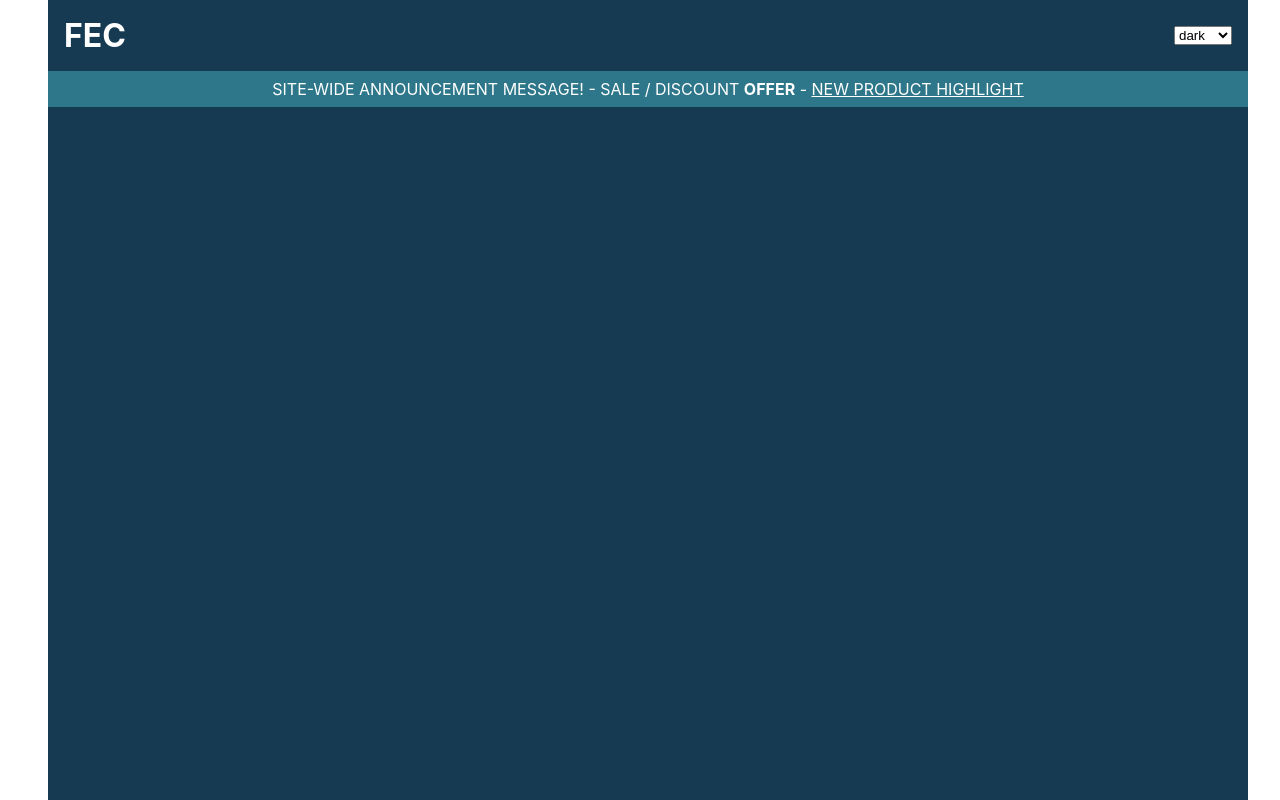
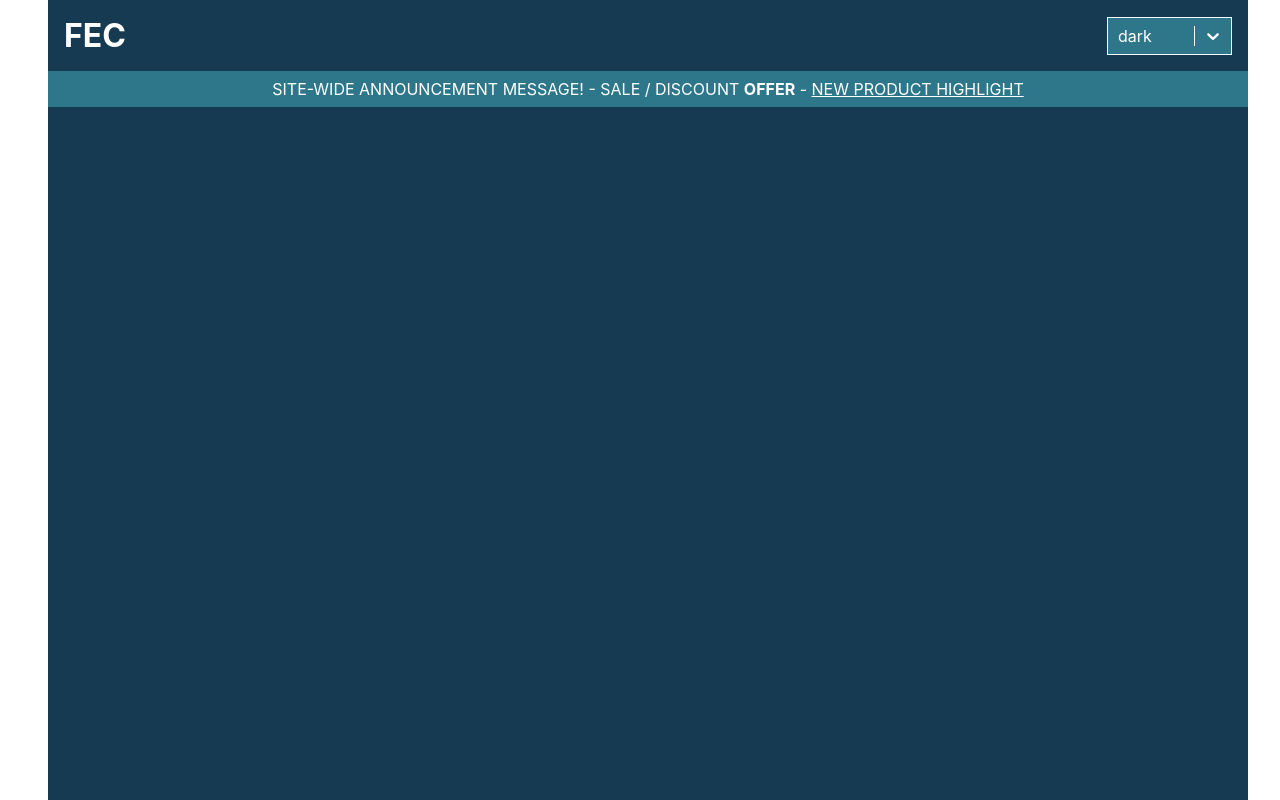
Before and after one commit to derivatively-dynamos/aix-en-provence, a React app: page / in a window 1280 px wide. Shown: the top 800 px of the page. Built offline with nearby package versions, Linux system fonts and the light colour scheme; no server answers.

Commit message:
Style theme select

```diff
--- a/src/components/Header.jsx
+++ b/src/components/Header.jsx
@@ -1,27 +1,51 @@
-import React from "react";
-import styled from "styled-components";
+import React, {useContext} from 'react';
+import styled from 'styled-components';
+import { ThemeContext } from 'styled-components';
+import ReactSelect from 'react-select';
 
-const Header = ({curTheme, setTheme, themes}) => {
-
+const Header = ({ curTheme, setTheme, themes }) => {
   const themeList = [];
   for (let theme in themes) {
-    themeList.push(<option key={theme} value={theme}>{theme}</option>)
+    themeList.push(
+      <option key={theme} value={theme}>
+        {theme}
+      </option>
+    );
   }
+  const theme = useContext(ThemeContext);
+
+  const options = [];
+  for (let key in themes) {
+    options.push({
+      value: key,
+      label: key,
+    })
+  }
+
 
   return (
     <Container>
       <Title>
         <H1>FEC</H1>
-        <select value={curTheme} onChange={(e) => setTheme(e.target.value)}>
-          {themeList}
-        </select>
+        <SelectContainer>
+          <ReactSelect
+            options={options}
+            onChange={(e) => setTheme(e.value)}
+            styles={selectStyles}
+            custTheme={theme}
+            placeholder={curTheme}
+            isSearchable={false}
+            value={curTheme}
+          />
+        </SelectContainer>
       </Title>
       <SaleAlert>
-        SITE-WIDE ANNOUNCEMENT MESSAGE! - SALE / DISCOUNT <strong>OFFER</strong> - <u>NEW PRODUCT HIGHLIGHT</u>
+        SITE-WIDE ANNOUNCEMENT MESSAGE! - SALE / DISCOUNT <strong>OFFER</strong>{' '}
+        - <u>NEW PRODUCT HIGHLIGHT</u>
       </SaleAlert>
     </Container>
-  )
-}
+  );
+};
 
 const Title = styled.div`
   display: flex;
@@ -29,21 +53,75 @@ const Title = styled.div`
   justify-content: space-between;
   padding: 0 1em;
   width: 100%;
-`
+`;
 const H1 = styled.h1`
-  margin: .5em 0 ;
-`
+  margin: 0.5em 0;
+`;
 const Container = styled.div`
   width: 100%;
   display: flex;
   flex-direction: column;
-  background-color: ${props => props.theme.background};
-  color: ${props => props.theme.color};
-`
+  background-color: ${(props) => props.theme.background};
+  color: ${(props) => props.theme.color};
+`;
 const SaleAlert = styled.div`
-  background-color: ${props => props.theme.shadow};
-  padding:  .5em;
+  background-color: ${(props) => props.theme.shadow};
+  padding: 0.5em;
   text-align: center;
+`;
+
+export default Header;
+
+const SelectContainer = styled.div`
+  width: 125px;
+  color: ${props => props.theme.color}
 `
 
-export default Header;
+const selectStyles = {
+  //Horrible
+  container: (provided, state) => ({
+    ...provided,
+    flexGrow: '1',
+    borderRadius: 0,
+    backgroundColor: state.selectProps.custTheme.shadow,
+    color: state.selectProps.custTheme.color,
+  }),
+  control: (provided, state) => ({
+    ...provided,
+    borderRadius: 0,
+    backgroundColor: state.selectProps.custTheme.shadow,
+    color: state.selectProps.custTheme.color,
+    border: `${state.selectProps.custTheme.color} 1px solid`,
+  }),
+  option: (provided, state) => ({
+    ...provided,
+    borderRadius: 0,
+    backgroundColor: state.selectProps.custTheme.shadow,
+    color: state.selectProps.custTheme.color,
+  }),
+  menu: (provided, state) => ({
+    ...provided,
+    borderRadius: 0,
+    backgroundColor: state.selectProps.custTheme.shadow,
+    color: state.selectProps.custTheme.color,
+  }),
+  placeholder: (provided, state) => ({
+    ...provided,
+    color: state.selectProps.custTheme.color,
+  }),
+  singleValue: (provided, state) => ({
+    ...provided,
+    color: state.selectProps.custTheme.color,
+  }),
+  indicatorSeparator: (provided, state) => ({
+    ...provided,
+    backgroundColor: state.selectProps.custTheme.color,
+  }),
+  dropdownIndicator: (provided, state) => ({
+    ...provided,
+    color: 'inherit',
+    '&:hover': {
+      color: 'inherit',
+    },
+  }),
+};
```
